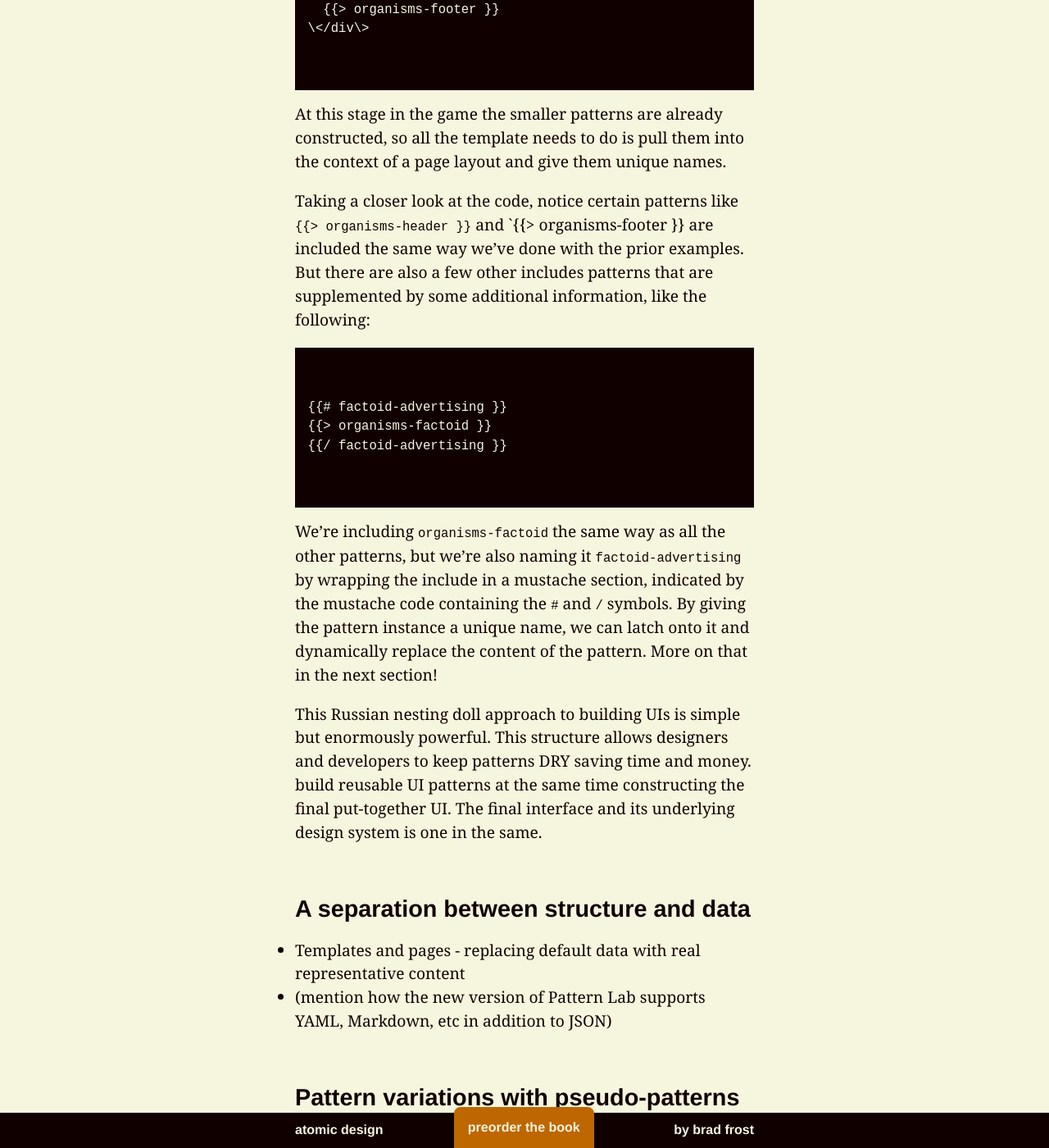
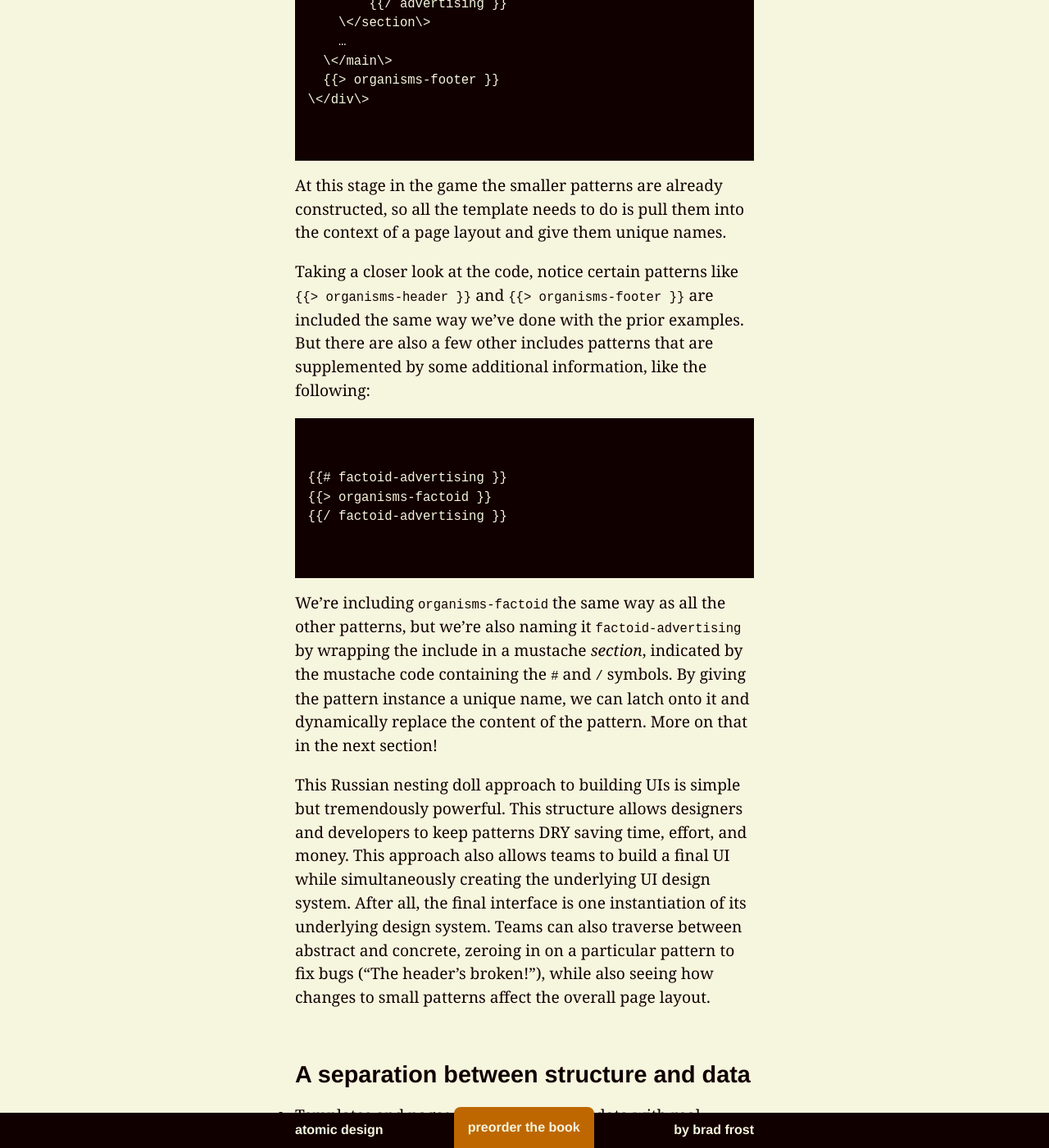
Before and after one commit to bradfrost/atomic-design, a Jekyll site: the page built from chapter-3.md, in a window 1280 px wide and 1400 px high, scrolled down 15493 px. Shown: the whole window at 82% size. Built offline with Jekyll 4.4.1, drawn with Linux system fonts in a browser that asks for light colours; some of the changed text lies outside the part shown.

Commit message:
Chapter 3 draft
Includes and templates section

```diff
--- a/chapter-3.md
+++ b/chapter-3.md
@@ -44,7 +44,7 @@ Not a terribly inspiring design, eh? Believe it or not, this minimal (one may ev
 
 As a technical aside, Pattern Lab uses PHP as the engine that stitches patterns together and generates the pattern library. However, you don't need to be a PHP wizard to use Pattern Lab any more than you have to know how to build an internal combustion engine in order to drive a car. Moreover, your final website doesn't have to be built with PHP in order to use the tool, as Pattern Lab's output is backend-agnostic HTML, CSS, and JavaScript. But if you're one of those cool kids who thinks using a PHP-based tool will somehow ruin your reputation, there's also a [Node.js version](https://github.com/pattern-lab/patternlab-node) thanks to web developer [Brian Muenzenmeyer](http://www.brianmuenzenmeyer.com/).
 
-If that all sounded like gibberish to you, don't worry. This chapter focuses on the over-arching features and principles behind Pattern Lab rather than going too far down the technical rabbit hole. Check out [Pattern Lab's documentation](http://patternlab.io/docs/index.html) to dive into the nitty gritty.
+If that all sounded like gibberish to you, don't worry. This chapter focuses on the over-arching features and principles behind Pattern Lab rather than going too far down the technical rabbit hole. You can check out [Pattern Lab's documentation](http://patternlab.io/docs/index.html) to dive into the nitty gritty.
 
 ## Building atomic design systems with Pattern Lab
 In order to understand the core concept behind Pattern Lab, you need to understand Russian nesting dolls.
@@ -55,7 +55,7 @@ Matryoshka dolls, also known as Russian nesting dolls, are beautifully-carved ho
 
 Constructing UIs in this manner helps keeps things [DRY](https://en.wikipedia.org/wiki/Don't_repeat_yourself), which is a long-standing computer science principle that stands for "Don't Repeat Yourself." Make a change to a pattern, and anywhere that pattern is employed will magically update with those changes. This saves an extraordinary amount of time and grief, and certainly beats the pants off sifting through hundreds of Photoshop documents for every instance of a pattern just to make a simple change.
 
-To make this happen Pattern Lab uses the include feature of [Mustache](https://mustache.github.io/), a logic-less templating language. Here's what a Mustache include looks like:
+To make this happen Pattern Lab uses the *include* feature of [Mustache](https://mustache.github.io/), a logic-less templating language. Here's what a Mustache include looks like:
 
 <pre>
 <code>
@@ -67,11 +67,11 @@ This is Mustache code, in case the double curly braces ({% raw %}`{{}}`{% endraw
 
 {% include figure.html src="../images/content/pattern-lab-file-structure.png" caption="This is what Pattern Lab's default patterns folder structure looks like. You can name and categorize these folders however you'd like, even removing the labels 'atoms', 'molecules', and 'organisms'. The most important consideration is to establish naming & categorization that is most clear for your team." %}
 
-Now that we know what an include looks like, let's put it into practice and take a look at a few patterns from a website I helped make for Time Inc. Here was one reusable pattern we designed:
+Now that we know what an include looks like, let's put it into practice and take a look at a few patterns from a website I helped make for Time Inc. Here's one reusable pattern we designed:
 
-{% include figure.html src="../images/content/pattern-lab-molecule.png" caption="Here we have a basic block pattern consisting of a thumbnail image, headline, and excerpt." %}
+{% include figure.html src="../images/content/pattern-lab-molecule.png" caption="For Time Inc.'s website, we created a basic block pattern consisting of a thumbnail image, headline, and excerpt." %}
 
-When we take a peek behind the curtain to see how this pattern is constructed, we see the following:
+This pattern should look fairly familiar. A thumbnail image, headline, and excerpt working together as a single unit is a common pattern found on countless websites. Let's take a peek behind the curtain to see how this pattern is constructed:
 
 <em>[<small>Note from Brad: Forgive the mess with the markup formatting. I need to look into how to properly escape characters and highlight syntax in a way that works for the site but also for the eventual ebook.</small>]</em>
 
@@ -101,7 +101,7 @@ Now that we have our pattern markup established, we can now include that chunk o
 
 Now let's move up to more complex organisms like the website's header, which looks a little something like this:
 
-{% include figure.html src="../images/content/organism-timeinc-header.png" caption="The website header consists of a logo atom, primary navigation molecule, and a search form molecule." %}
+{% include figure.html src="../images/content/organism-timeinc-header.png" caption="The website header consists of fairly common conventions like a logo atom, primary navigation molecule, and a search form molecule." %}
 
 When we crack open the hood to look at the header's markup in Pattern Lab, we see the following:
 
@@ -171,7 +171,7 @@ So how does this look in code? As you might expect, it involves more includes!
 
 At this stage in the game the smaller patterns are already constructed, so all the template needs to do is pull them into the context of a page layout and give them unique names.
 
-Taking a closer look at the code, notice certain patterns like `{% raw %}{{> organisms-header }}{% endraw %}` and `{% raw %}{{> organisms-footer }}{% endraw %} are included the same way we've done with the prior examples. But there are also a few other includes patterns that are supplemented by some additional information, like the following:
+Taking a closer look at the code, notice certain patterns like `{% raw %}{{> organisms-header }}{% endraw %}` and `{% raw %}{{> organisms-footer }}{% endraw %}` are included the same way we've done with the prior examples. But there are also a few other includes patterns that are supplemented by some additional information, like the following:
 
 <pre>
 <code>
@@ -183,9 +183,9 @@ Taking a closer look at the code, notice certain patterns like `{% raw %}{{> org
 </code>
 </pre>
 
-We're including `organisms-factoid` the same way as all the other patterns, but we're also naming it `factoid-advertising` by wrapping the include in a mustache section, indicated by the mustache code containing the `#` and `/` symbols.  By giving the pattern instance a unique name, we can latch onto it and dynamically replace the content of the pattern. More on that in the next section!
+We're including `organisms-factoid` the same way as all the other patterns, but we're also naming it `factoid-advertising` by wrapping the include in a mustache *section*, indicated by the mustache code containing the `#` and `/` symbols.  By giving the pattern instance a unique name, we can latch onto it and dynamically replace the content of the pattern. More on that in the next section!
 
-This Russian nesting doll approach to building UIs is simple but enormously powerful. This structure allows designers and developers to keep patterns DRY saving time and money.  build reusable UI patterns at the same time constructing the final put-together UI. The final interface and its underlying design system is one in the same.
+This Russian nesting doll approach to building UIs is simple but tremendously powerful. This structure allows designers and developers to keep patterns DRY saving time, effort, and money.  This approach also allows teams to build a final UI while simultaneously creating the underlying UI design system.  After all, the final interface is one instantiation of its underlying design system. Teams can also traverse between abstract and concrete, zeroing in on a particular pattern to fix bugs ("The header's broken!"), while also seeing how changes to small patterns affect the overall page layout.
 
 ## A separation between structure and data
 - Templates and pages - replacing default data with real representative content
```
Also changed, not shown: other parts of chapter-3.md (+2 -2 lines), 2 other files.
